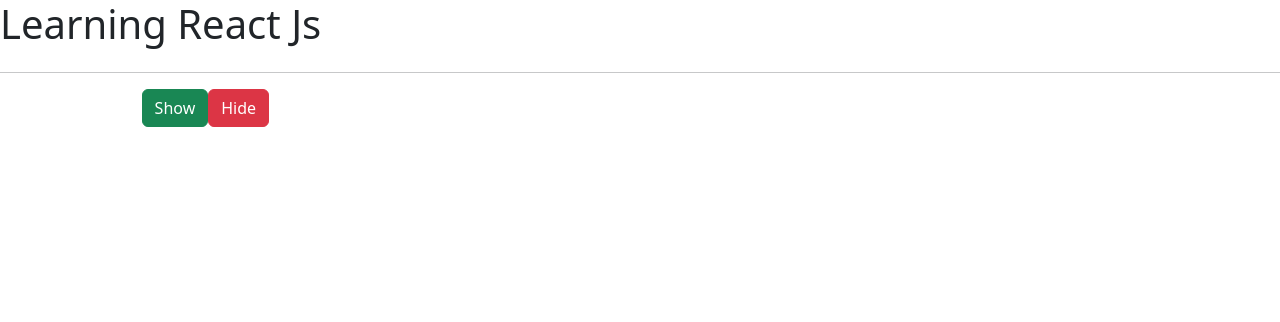
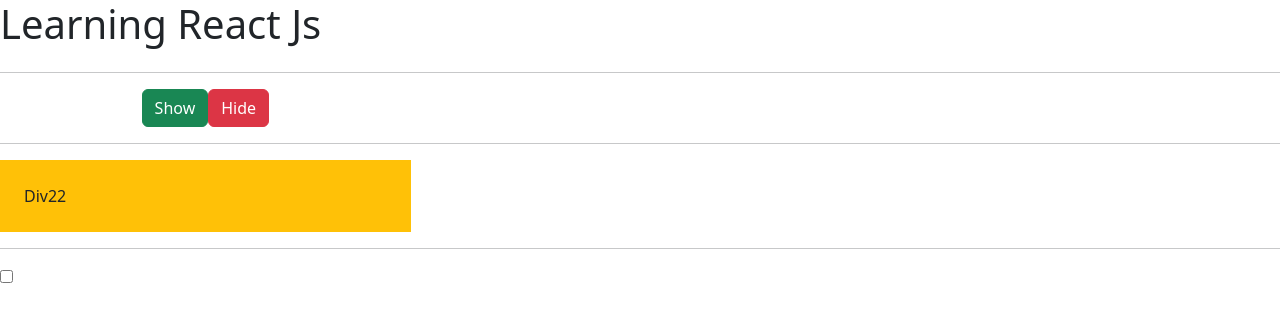
Before and after one commit to dharmapalkarki123/ReactLearning, a React (Vite) app: page / in a window 1280 px wide. Shown: the top 322 px of the page. Built offline with nearby package versions, Linux system fonts and the light colour scheme.

Commit message:
condition render

```diff
--- a/src/component/ConditionRender.tsx
+++ b/src/component/ConditionRender.tsx
@@ -4,6 +4,8 @@
 
 
   const [showDiv11, setShowDiv11]=useState<boolean>(false);
+
+  const [showDiv22, setShowDiv22]=useState<boolean>(true);
 
   const showDiv=()=>{
 
@@ -15,6 +17,9 @@
     setShowDiv11(false);
   }
 
+ const onCheckedBoxChange=(event:any)=>{
+    setShowDiv22(event.target.checked);
+ }
 return <div>
 
     <div className="row">
@@ -36,6 +41,24 @@
     </div>
 
 
+    <hr/>
+     <div className="row">
+      <div className="col-4">
+    {showDiv22==true &&   <div className="bg-warning p-4">
+        Div22
+      </div>}
+
+      </div>
+    </div>
+    <hr />
+    <div className="row">
+      <div className="col-4 ">
+      <input type="checkbox" onChange={(eve)=> onCheckedBoxChange(eve)}/>
+
+      </div>
+    </div>
+
+
 </div>
 
 }
```
